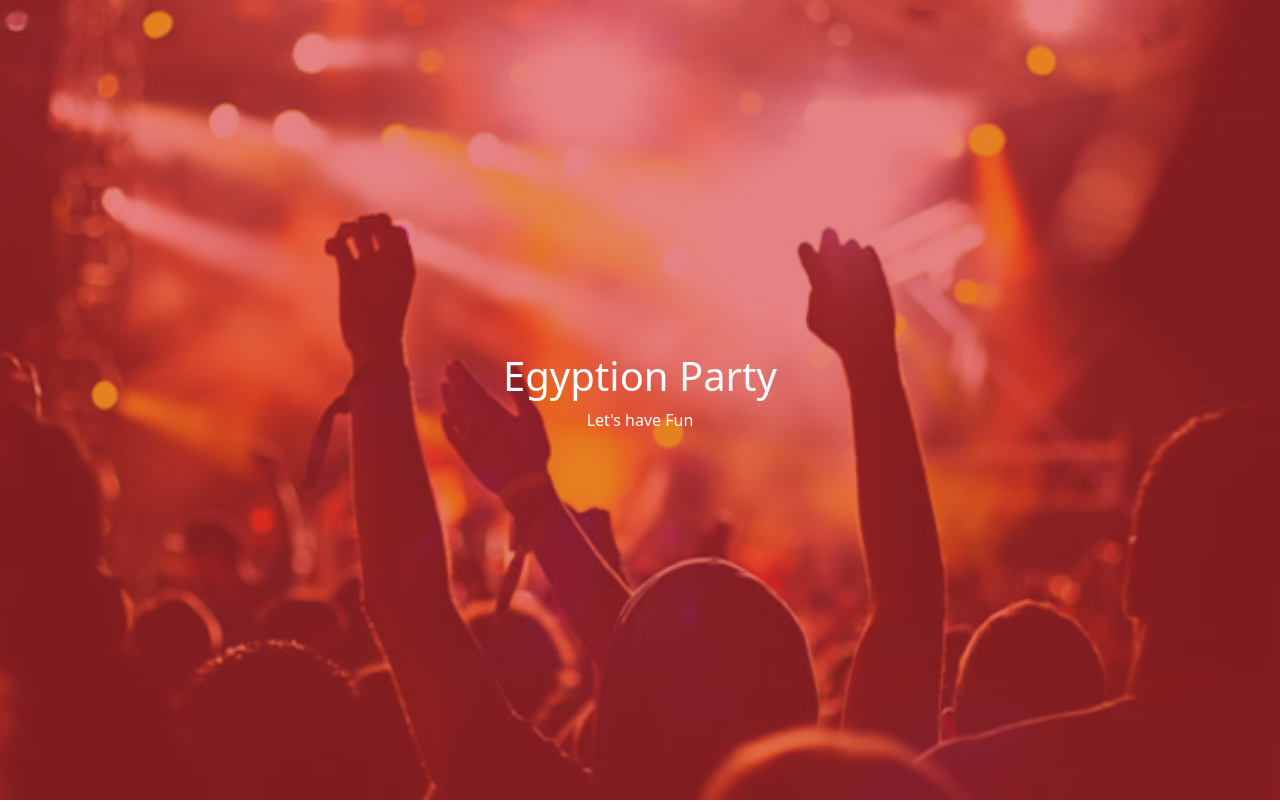
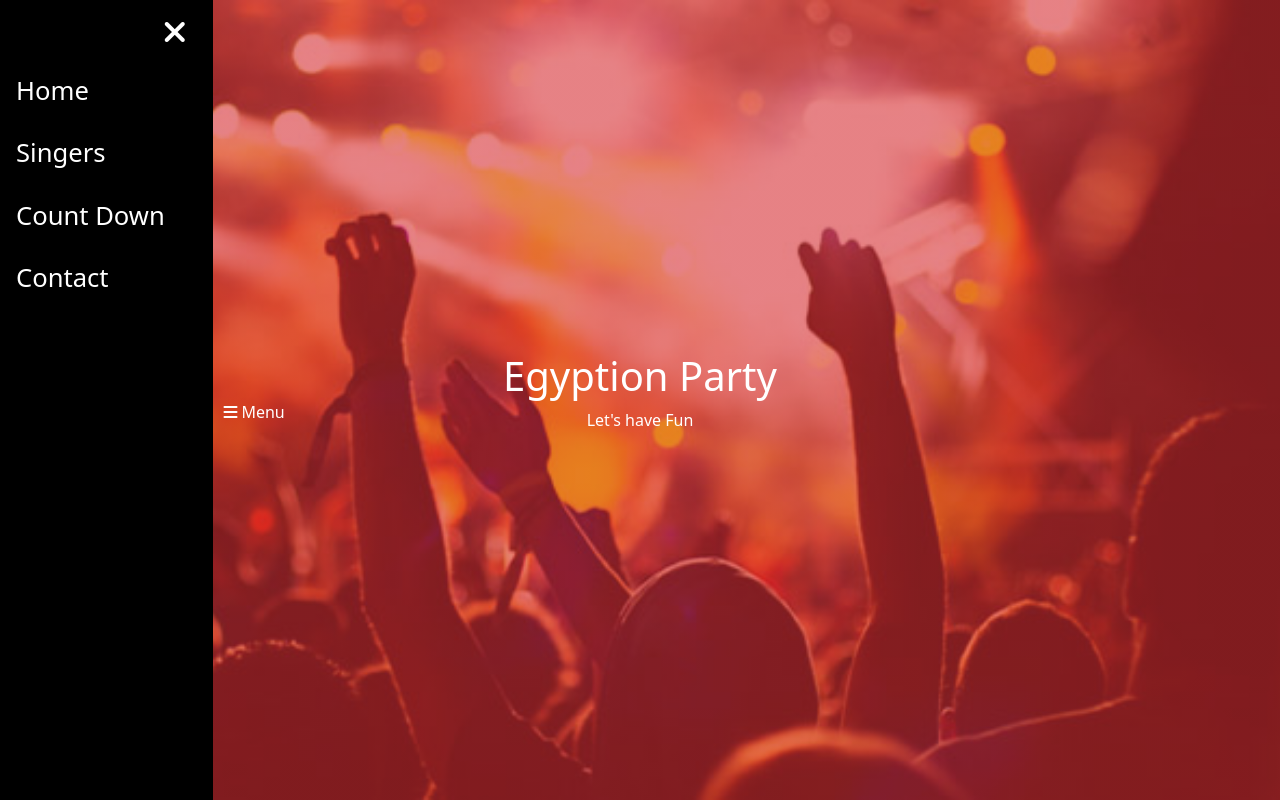
Before and after one commit to hamzamashad/Concert-Invitation-Page, a plain HTML site: page index.html in a window 1280 px wide. Shown: the top 802 px of the page. Drawn offline with Linux system fonts and the light colour scheme.

Commit message:
add navbar element

```diff
--- a/css/index_style.css
+++ b/css/index_style.css
@@ -1,3 +1,28 @@
+/* Navigation Bar */
+
+nav .nav-holder {
+    cursor: pointer;
+    left: 105%;
+    top: 50%;
+}
+
+nav i {
+    cursor: pointer;
+}
+
+nav ul li a {
+    text-decoration: none;
+    color: white;
+    font-size: 1.6rem;
+}
+
+nav ul li a:hover {
+    color: red;
+}
+
+/* End of nav bar */
+
+
 /* Home */
 
 #home {
--- a/index.html
+++ b/index.html
@@ -8,6 +8,21 @@
         <script defer src="js/script.js"></script>
     </head>
     <body>
+        <nav class="position-fixed bg-black vh-100 text-white py-3 ps-3 pe-5 position-relative">
+            <div class="nav-holder position-absolute d-flex align-items-center gap-1">
+                <i class="fa-solid fa-bars"></i>
+                <p class="m-0">Menu</p>
+            </div>
+            <div>
+                <i class="fa-solid fa-xmark fa-2x mb-4 position-relative start-100"></i>
+                <ul class="list-unstyled d-flex flex-column gap-4">
+                    <li><a href="#home">Home</a></li>
+                    <li><a href="#singers">Singers</a></li>
+                    <li><a href="#invitation">Count Down</a></li>
+                    <li><a href="#contact">Contact</a></li>
+                </ul>
+            </div>
+        </nav>
         <section id="home" class="vh-100 text-white">
             <div class="container h-100 d-flex flex-column justify-content-center align-items-center">
                 <h1>Egyption Party</h1>
```
